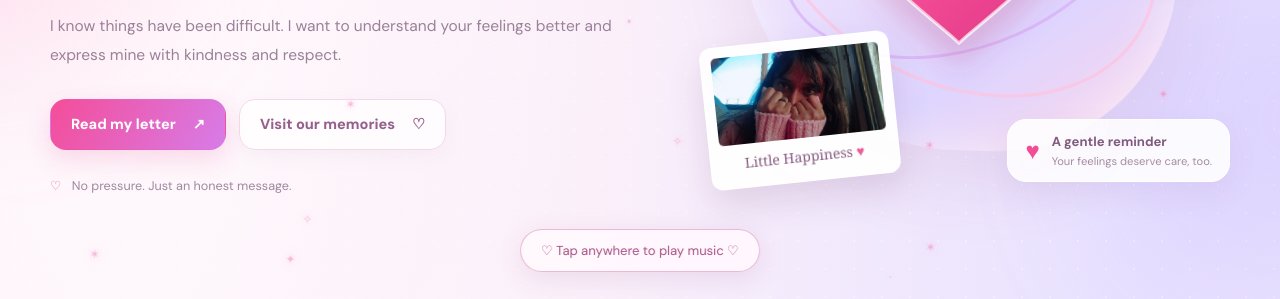
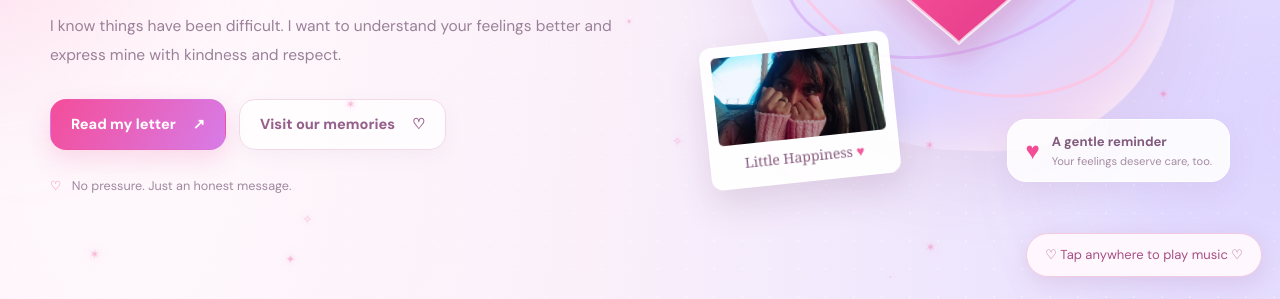
Before and after one commit to tushant1219/sorry, a plain HTML site: page index.html in a window 1280 px wide. Shown: the part 501-800 px from the top of the page. Drawn offline with nearby package versions, Linux system fonts and the light colour scheme; a web font is replaced by a local one.

Commit message:
Update style.css

```diff
--- a/style.css
+++ b/style.css
@@ -2074,31 +2074,61 @@ footer span {
 }
 
 
-/* Cute music prompt */
+
+/* ---------- FLOATING MUSIC PROMPT ---------- */
 .music-prompt {
   position: fixed;
-  bottom: 22px;
-  left: 50%;
-  transform: translateX(-50%);
+  right: 18px;
+  bottom: 18px;
+  left: auto;
+  top: auto;
+  transform: none;
   z-index: 9999;
-  padding: 12px 20px;
-  border: 1px solid rgba(224, 151, 190, 0.65);
-  border-radius: 30px;
-  background: rgba(255, 248, 253, 0.94);
+
+  display: inline-flex;
+  align-items: center;
+  justify-content: center;
+  max-width: calc(100vw - 36px);
+  box-sizing: border-box;
+  padding: 12px 18px;
+
+  border: 1px solid #f3c9df;
+  border-radius: 999px;
+  background: rgba(255, 248, 253, 0.96);
   color: #a64f83;
+  font-family: inherit;
   font-size: 13px;
+  line-height: 1.4;
   text-align: center;
-  box-shadow: 0 6px 24px rgba(160, 94, 145, 0.15);
+  white-space: normal;
+  overflow-wrap: anywhere;
+
+  box-shadow: 0 6px 24px rgba(160, 94, 145, 0.18);
+  backdrop-filter: blur(10px);
+  -webkit-backdrop-filter: blur(10px);
   cursor: pointer;
   animation: musicPromptFloat 2s ease-in-out infinite;
-  backdrop-filter: blur(10px);
 }
 
 .music-prompt.is-hidden {
-  display: none;
+  display: none !important;
 }
 
 @keyframes musicPromptFloat {
-  0%, 100% { transform: translate(-50%, 0); }
-  50% { transform: translate(-50%, -5px); }
-}
+  0%, 100% {
+    transform: translateY(0);
+  }
+  50% {
+    transform: translateY(-4px);
+  }
+}
+
+@media (max-width: 480px) {
+  .music-prompt {
+    right: 12px;
+    bottom: 12px;
+    max-width: calc(100vw - 24px);
+    padding: 10px 14px;
+    font-size: 12px;
+  }
+}
```
